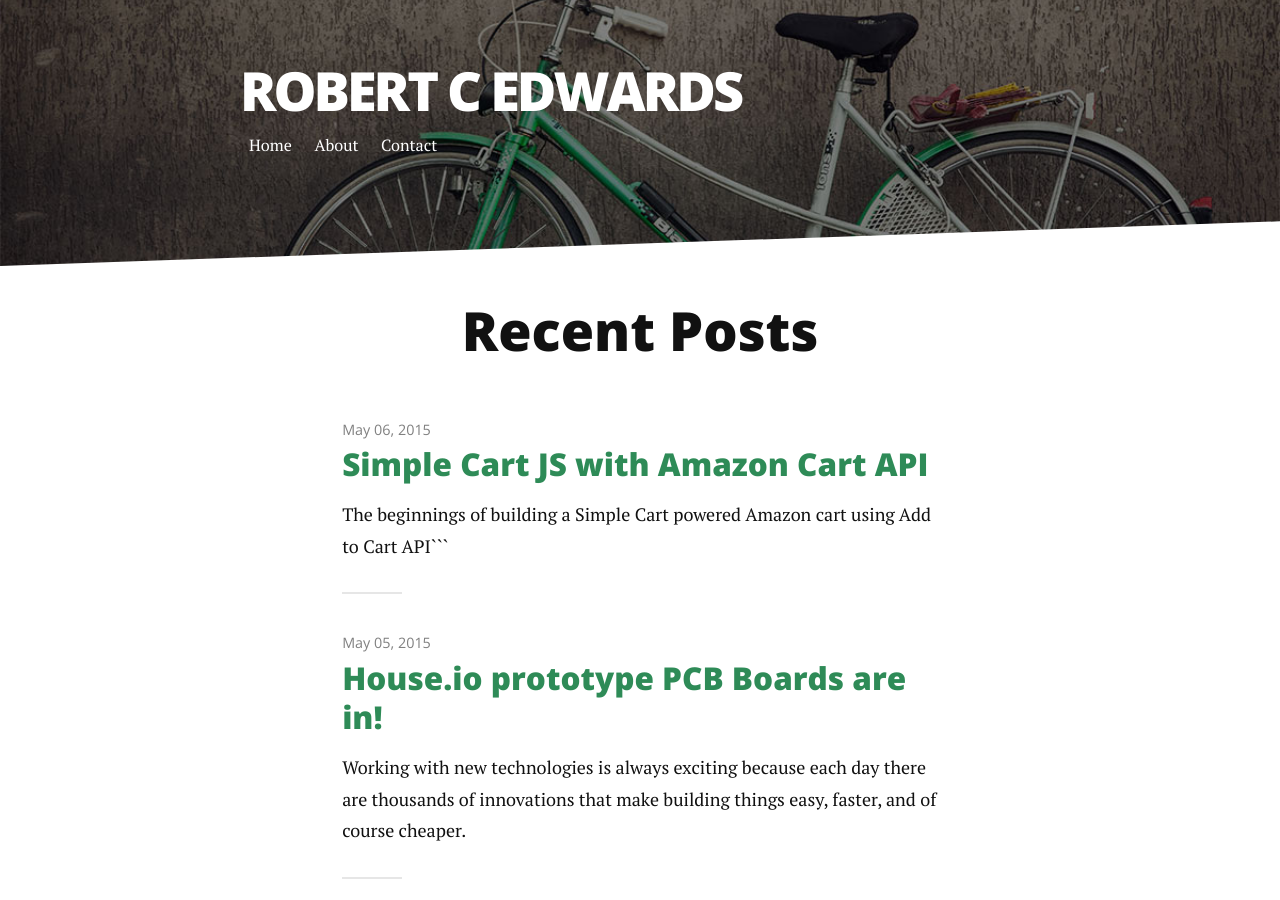
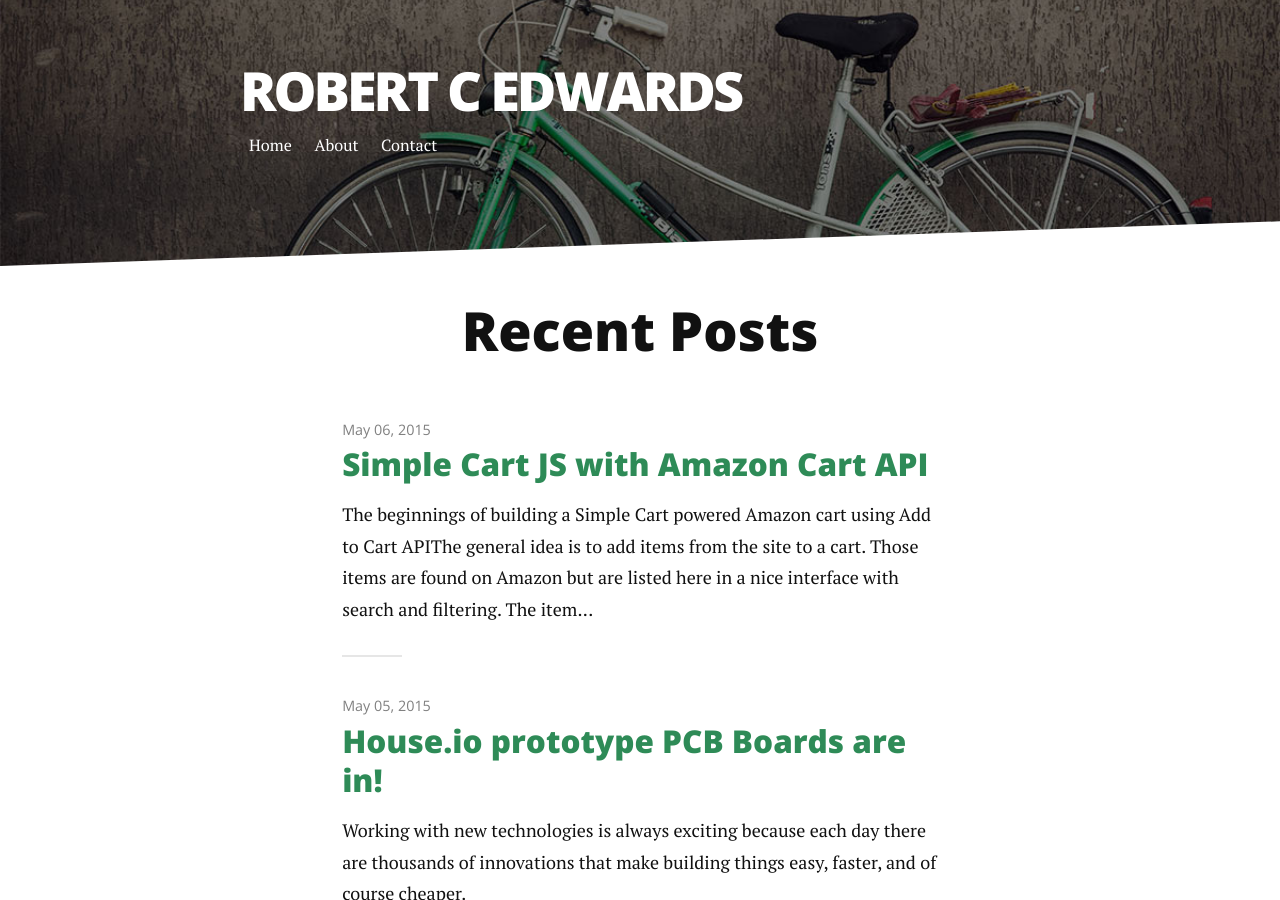
Before and after one commit to robertcedwards/robertcedwards.com, a Jekyll site: the page built from index.html, in a window 1280 px wide and 900 px high. Built offline with Jekyll 4.4.1, drawn with Linux system fonts in a browser that asks for light colours; nearby versions of some CDN libraries; Markdown is read by kramdown in place of the engine named in the settings; the list of posts is cut into pages by our own code.

Commit message:
Added more of a write up

```diff
--- a/_posts/2015-05-06-Simple-cart-w-Amazon-cart-api.md
+++ b/_posts/2015-05-06-Simple-cart-w-Amazon-cart-api.md
@@ -4,6 +4,9 @@
 date:   2015-05-06
 ---
 The beginnings of building a Simple Cart powered Amazon cart using Add to Cart API
+
+The general idea is to add items from the site to a cart. Those items are found on Amazon but are listed here in a nice interface with search and filtering. The items are then add to an Amazon cart and the user is directed to confirm those product being added to the cart on Amazon.
+For our first attempt we used Simplecart JS, but moving forward a custom Angular based solution will be used to handle the cart plus the search and filtering.
 
 <hr/>
 
```
